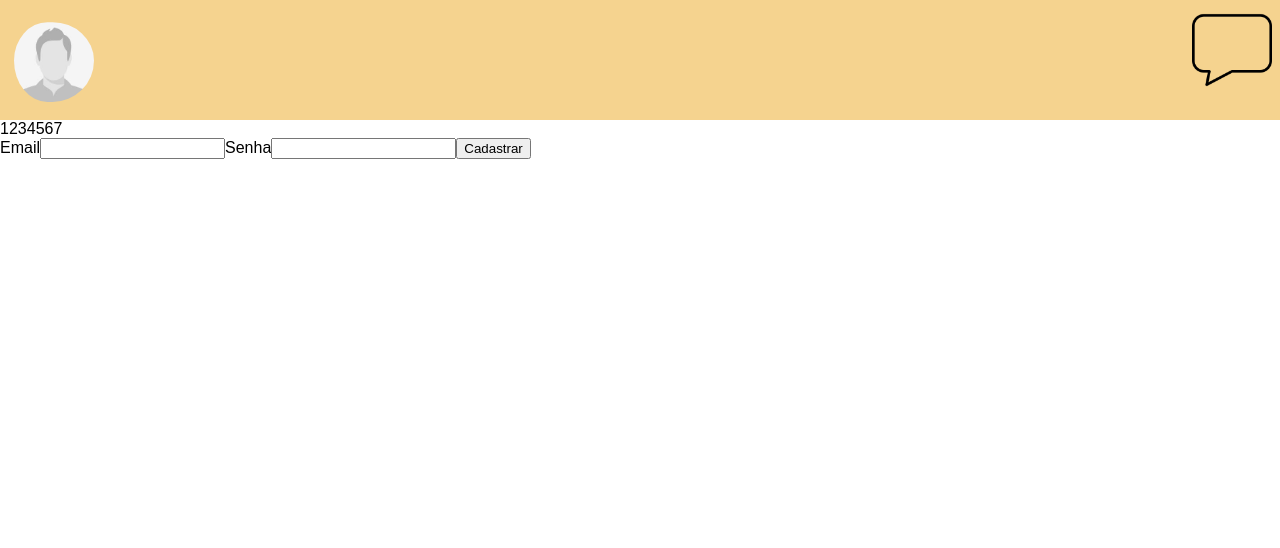
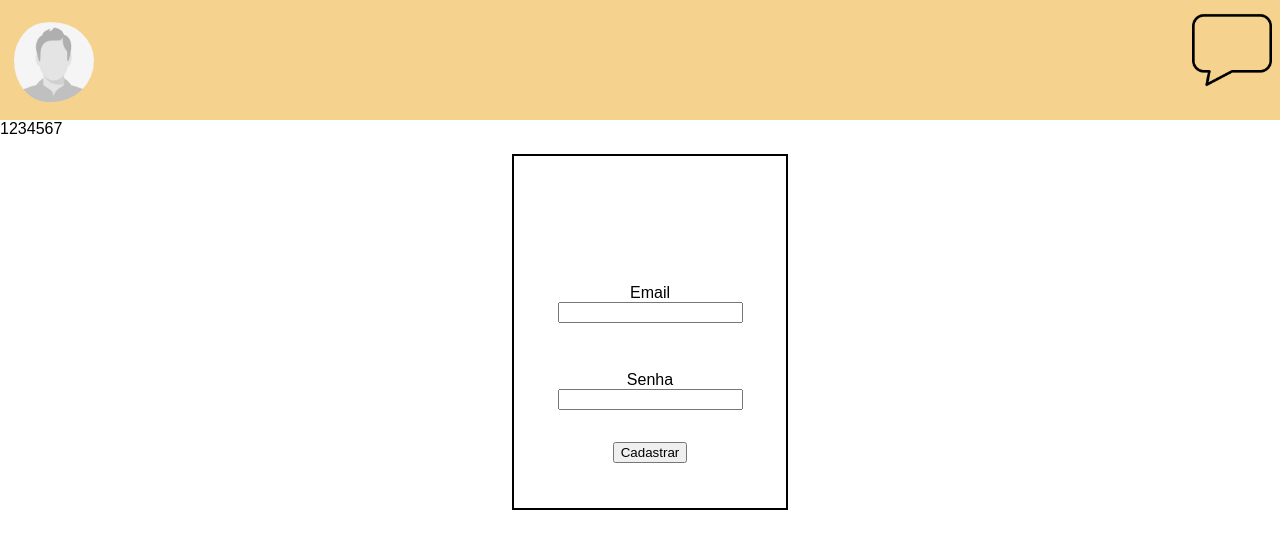
Before and after one commit to dsm-cefet-rj/trabalho2021-1-grupo-8, a React (Create React App) app in the folder frontend/: page /cadastro in a window 1280 px wide. Shown: the top 548 px of the page. Built offline with nearby package versions, Linux system fonts and the light colour scheme; data requests are answered from the project's data file; a web font is replaced by a local one.

Commit message:
css cadastro

```diff
--- a/frontend/src/cadastro.js
+++ b/frontend/src/cadastro.js
@@ -3,6 +3,7 @@ import { useState } from "react";
 import axios from "axios";
 import { useHistory } from "react-router-dom";
 import store from "./store";
+import "./components/Cadastro/cadastro.css"
 
 import { useEffect } from "react";
 
@@ -55,13 +56,21 @@ export default function Cadastro(filteredStore) {
         <a>{m.id}</a>
       ))}
       {console.log(filteredStore.filteredStore[1])}
-      <form onSubmit={onSubmit}>
-        <label>Email</label>
-        <input name="email" onChange={onChange} />
-        <label>Senha</label>
-        <input name="senha" onChange={onChange} />
-        <button type="submit">Cadastrar</button>
-      </form>
+      <div className= "cad">
+        <form onSubmit={onSubmit}>
+          <div className="email">
+            <label>Email</label>
+            <input name="email" onChange={onChange}/>
+          </div>
+          <div className="senha">
+            <label>Senha</label>
+            <input name="senha" onChange={onChange}/>
+          </div>
+          <div className="botaoCad">
+            <button type="submit">Cadastrar</button>
+          </div>
+        </form>
+      </div>
     </div>
   );
 }
--- /dev/null
+++ b/frontend/src/components/Cadastro/cadastro.css
@@ -0,0 +1,26 @@
+.cad{
+    background-color: rgb(255, 255, 255);
+    width: 15rem;
+    height: 20rem;
+    border: 2px solid black;
+    text-align: center;
+    margin: 1rem;
+    padding: 1rem;
+    justify-content: center;
+    margin-left: 40%;
+}
+.email{
+    margin-top: 6rem;
+    padding: 1rem;
+}
+.senha{
+    margin-top: 1rem;
+    padding: 1rem;
+}
+.botaoCad{
+    margin-top: 1rem;
+    transition: transform .2s;
+}
+.botaoCad:hover {
+    transform: scale(1.05);
+}
```
